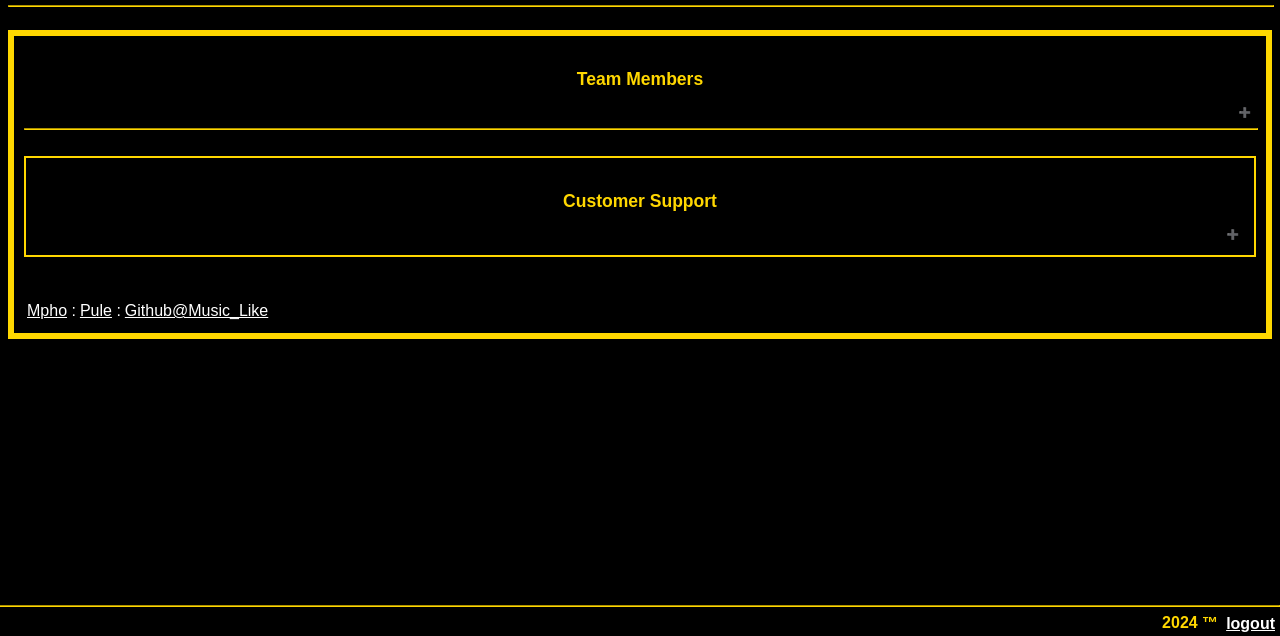
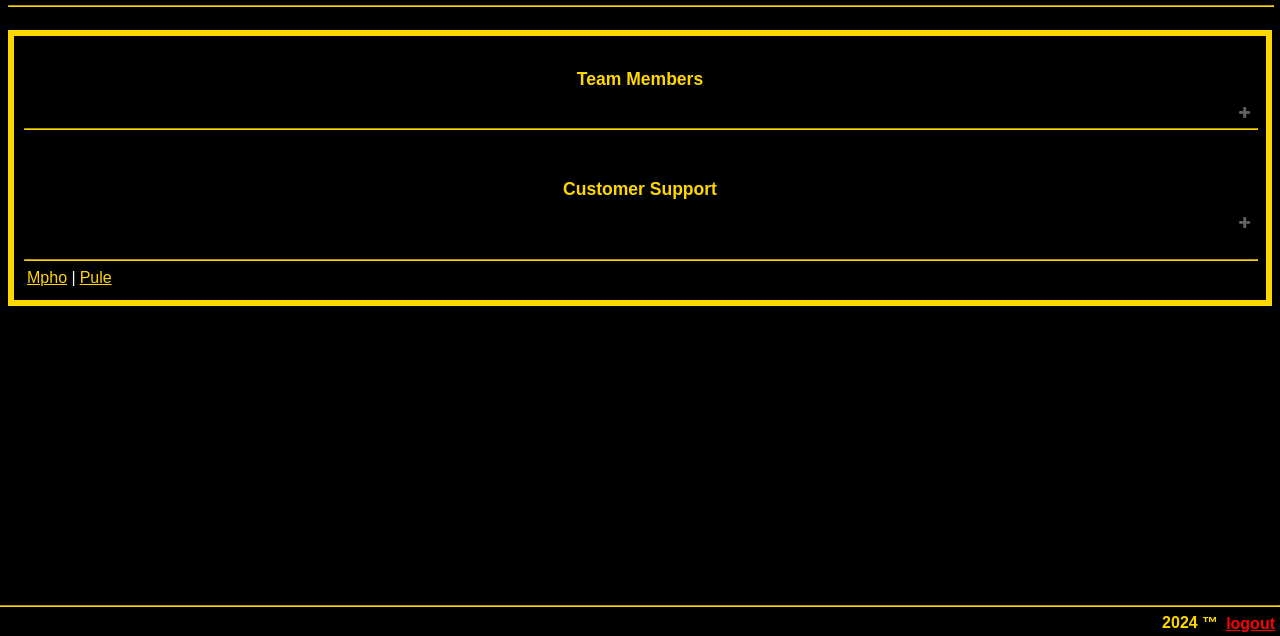
Before and after one commit to TheeKingZa/Music_Like, a Flask app: template app/templates/contact.html in a window 1280 px wide. Shown: the part 164-800 px from the top of the page. Run offline with Flask 3, Linux system fonts and the light colour scheme; the template is opened without the code that fills it: most values are stand-ins (such as "Sample title", 1, 10 or a date in 2020); lists and menus that the app fills with data are empty.

Commit message:
edits has been done.

```diff
--- a/app/static/accordion.css
+++ b/app/static/accordion.css
@@ -48,11 +48,13 @@ div.panel {
     transition: 0.6s ease-in-out;
     opacity: 0;
 }
-
+/* Drop downs */
+/* panel view size */
 div.panel.show {
     opacity: 1;
-    max-height: 800px;
+    max-height: 1000px;
 }
-    th {
-	    text-align: center;
-    }
+
+th {
+    text-align: center;
+}
--- a/app/templates/aboutus.html
+++ b/app/templates/aboutus.html
@@ -43,9 +43,9 @@ AboutUs
 <br/>
             <button class="accordion">
                 <h1>What We Offer</h1>
-                <hr/>
             </button>
             <div class="panel">
+                <hr/>
             <h4><u>Discover Music</u></h4>
             <p class="small-text">
                 Explore our vast collection of tracks spanning various
@@ -78,7 +78,7 @@ AboutUs
 </div>
     <hr/>
             <ul>
-                <li><a href="https://github.com/TheeKingZa/Music_like/tree/master/README.md">Github</a></li>
+                <li><a href="https://github.com/TheeKingZa/Music_like/tree/master/README.md">Github@Music_Like</a></li>
             </ul>
     </div>
 </main>
--- a/app/templates/contact.html
+++ b/app/templates/contact.html
@@ -36,7 +36,7 @@ Contact
 
 <hr/>
 <br/>
-        <div class="custom-div2">
+        <div>
 <button class="accordion" style="text-align: center;">
         <h3>Customer Support</h3>
 </button>
@@ -67,14 +67,14 @@ Contact
         </div>
 	</div>
 <br/>
-<br/>
+<hr/>
         <div>
+
             <table>
                 <tr>
                     <ul>
-                        <td><p style="text-align: left;"><a href="mailto:christian.mofokeng@gmail.com">Mpho</a> :</p></td>
-                        <td><p style="text-align: left;"><a href="https://pulemathikha.wordpress.com">Pule</a> :</p></td>
-                        <td><p style="text-align: left;"><a href="https://github.com/TheeKingZa/Music_like/tree/master/README.md">Github@Music_Like</a></p></td>
+                        <td><p style="text-align: left;"><a href="mailto:christian.mofokeng@gmail.com" style="color: gold;">Mpho</a> | </p></td>
+                        <td><p style="text-align: left;"><a href="https://pulemathikha.wordpress.com" style="color: gold;">Pule</a></p></td>
                     </ul>
             </tr>
         </table>
--- a/app/templates/layout.html
+++ b/app/templates/layout.html
@@ -47,8 +47,8 @@
             <hr/>
             <table>
                 <th style="display: inline">2024 &trade;<th>
-                    {% if username != 'Guest' and current_page != 'login' and current_page != '/' and current_page != 'signUp' %}
-                    <th><a href="{{ url_for('logout') }}">logout</a></th>
+                    {% if current_page != 'login' and current_page != '/' and current_page != 'signUp' %}
+                    <th><a href="{{ url_for('logout') }}" style="color: red;">logout</a></th>
                     {% endif %}
         </table>
         </div>
```
Also changed, not shown: README.md.
